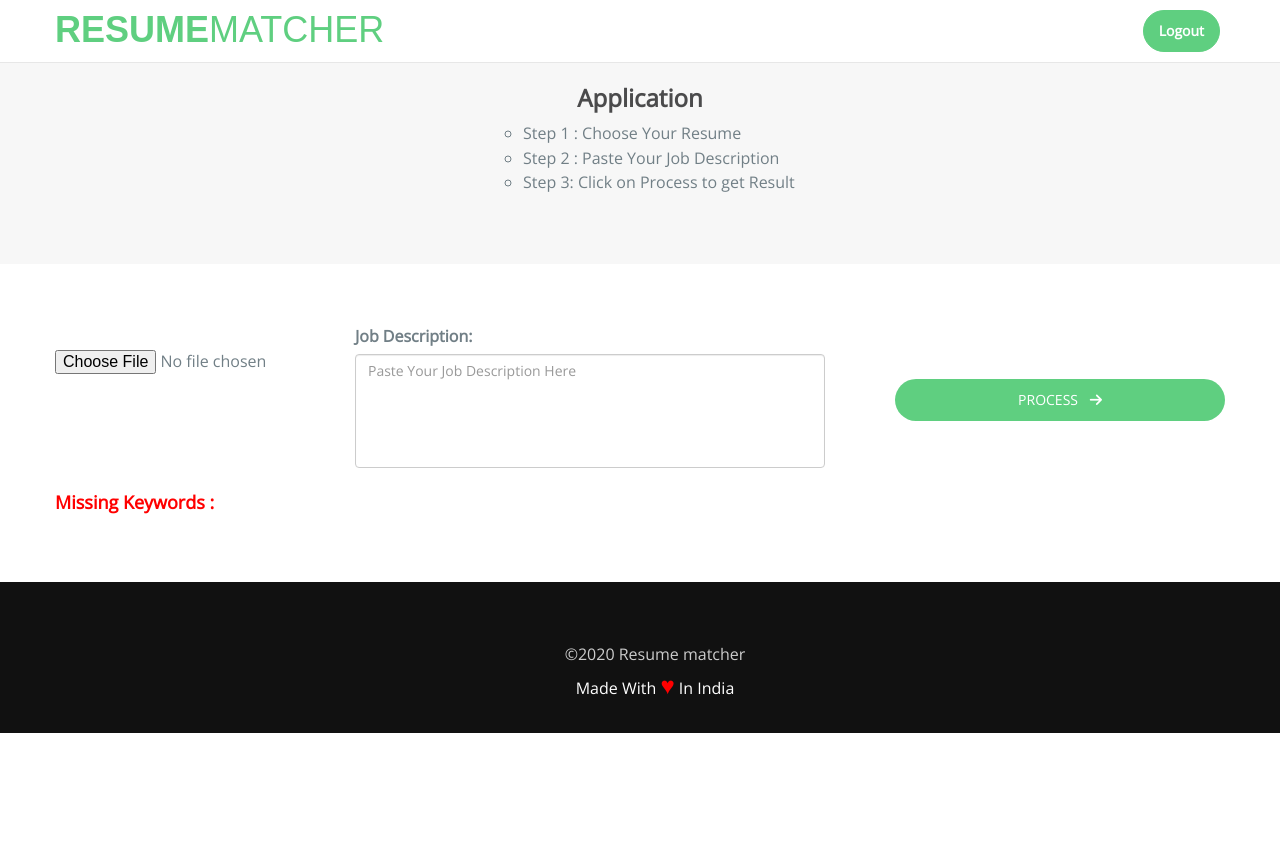
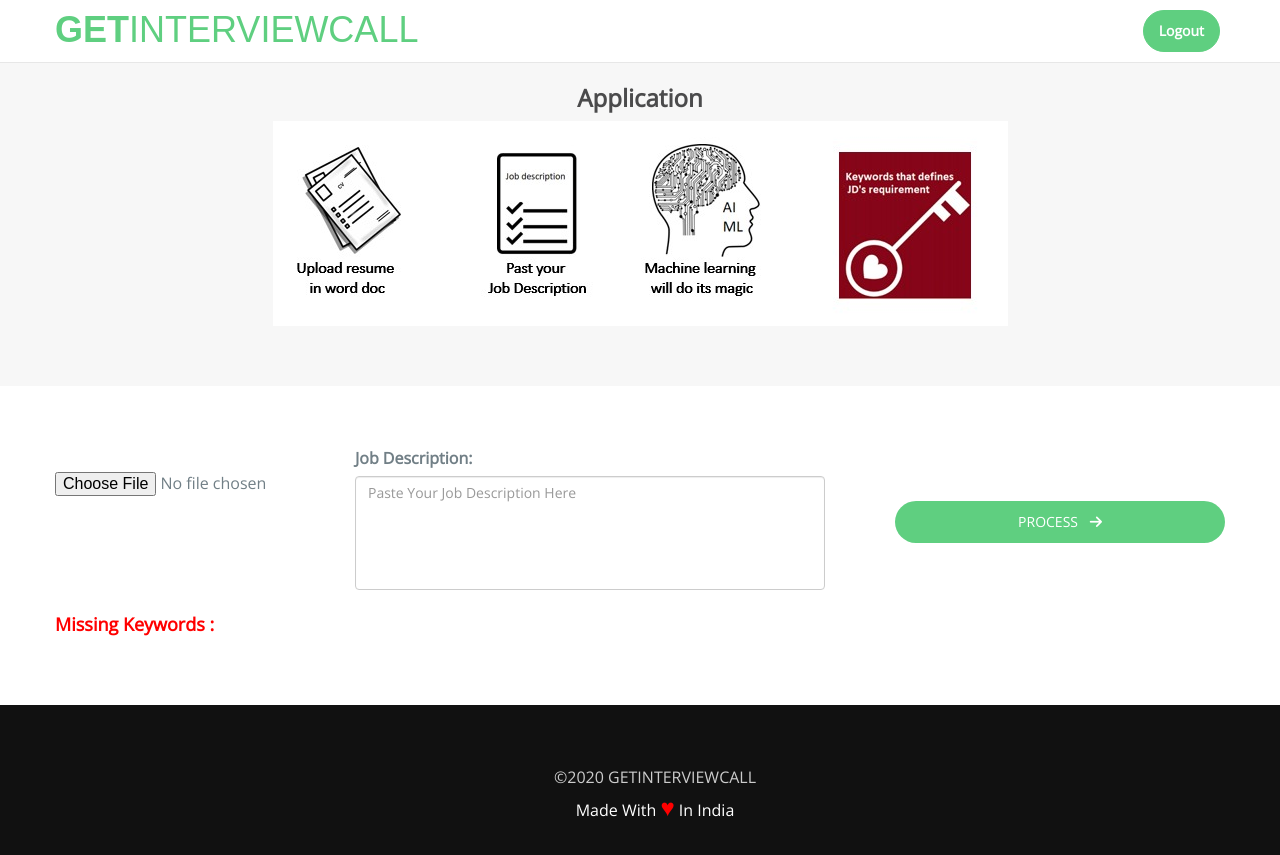
Before and after one commit to sparsh308/Resume-optimizer, a Django app: page /app_page in a window 1280 px wide. Before the commit the page ends 733 px from the top, so only its background shows below. Run offline with Django 3.2, Linux system fonts and the light colour scheme; some libraries are stand-ins or nearby versions; some web fonts are replaced.

Commit message:
new commit

```diff
--- a/optimizerapp/views.py
+++ b/optimizerapp/views.py
@@ -8,6 +8,7 @@ from django.conf import settings
 from django.core.mail import EmailMessage
 from django.template.loader import render_to_string
 from django.core.files.base import ContentFile
+from storages.backends.s3boto3 import S3Boto3Storage
 import docx2txt
 import xlrd
 import os
@@ -65,6 +66,7 @@ def app_page(request):
         if user is not None:
             auth.login(request,user)
             devs=Developer_info.objects.all()
+            print(devs)
 
             return render(request,"index.html",{'devs':devs})
 
@@ -72,10 +74,12 @@ def app_page(request):
             messages.info(request,'Invalid Credentials')
             return redirect('/#footer')
     else:
-
-
-        return render(request,"main.html")
-
+       ## print(request.user.id)
+       ## id=(request.user.id)
+        ##users=UserProfile.objects.get(id=id)
+        ##k=users.doc.url
+       ## return render(request,"main.html",{'k':k})
+          return render(request,"main.html")
 def logout(request):
     auth.logout(request)
     return redirect('/')
--- a/templates/main.html
+++ b/templates/main.html
@@ -5,7 +5,7 @@
   <head>
     <meta charset="utf-8">
     <meta name="viewport" content="width=device-width, initial-scale=1">
-    <title>Resume Matcher</title>
+    <title>Get InterviewCall</title>
 
 
     <link rel="stylesheet" type="text/css" href="https://fonts.googleapis.com/css?family=Open+Sans|Candal|Alegreya+Sans">
@@ -29,7 +29,7 @@
           <span class="icon-bar"></span>
           <span class="icon-bar"></span>
         </button>
-        <a class="navbar-brand" href="home">Resume<span>Matcher</span></a>
+        <a class="navbar-brand" href="home">GET<span>INTERVIEWCALL</span></a>
       </div>
       <div class="collapse navbar-collapse" id="myNavbar">
         <ul class="nav navbar-nav navbar-right">
@@ -43,16 +43,14 @@
 <section id="pricing" class="section-padding">
   <div class="container">
     <div class="row" style="padding-top: 5px;">
-      <center><h3>Application</h3></center>
-      <ul style="padding-left: 40%;  list-style-type: circle;">
-        <li >Step 1 : Choose Your Resume</li>
-        <li>Step 2 : Paste Your Job Description</li>
-        <li>Step 3: Click on Process to get Result</li>
-      </ul>
+      <center><h3>Application</h3>
+      <img src="{% static 'img/pict.jpeg'%}" >
+      </center>
       </div>
     </div>
   </div>
 </section>
+
 
 <section  class="section-padding">
   <div class="container">
@@ -97,7 +95,7 @@
 
         <div class="credits">
           <div class="container text-center">
-            ©2020 Resume matcher
+            ©2020 GETINTERVIEWCALL
             <span>
               <p style="color: white;">Made With <span style="font-size:150%;color:red;">&hearts;</span> In India
 
```
Also changed, not shown: optimizer/settings.py (+5 -6 lines), templates/index.html (+20 -6 lines), static/img/886b1598b09c5c588004570c4fd1e28c.gif (added), static/img/a193c4fb350bea2c-a-step-by-step-guide-on-how-to-write-a-resume.gif (added), static/img/pict.jpeg (added), 1 other file.
